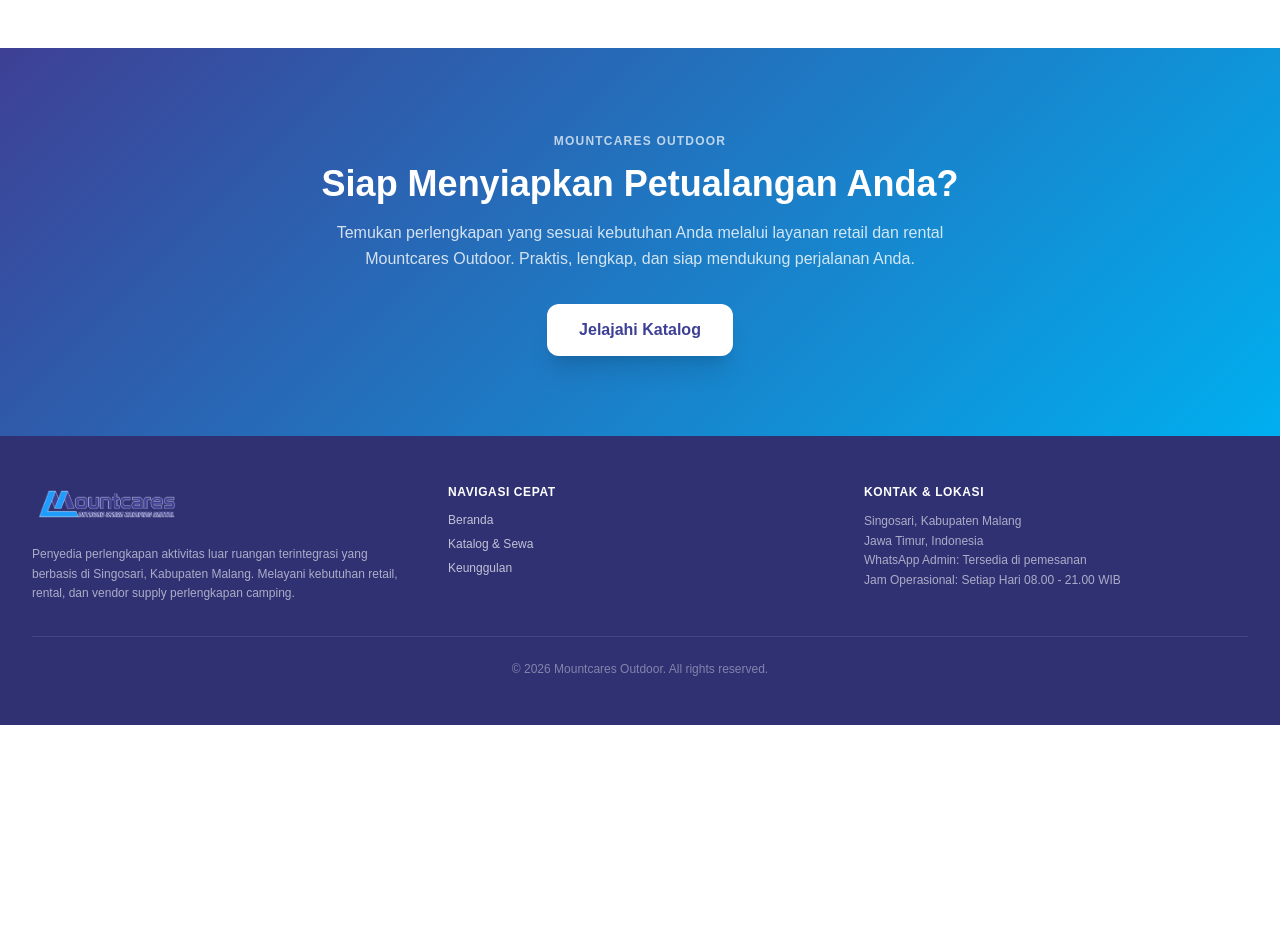
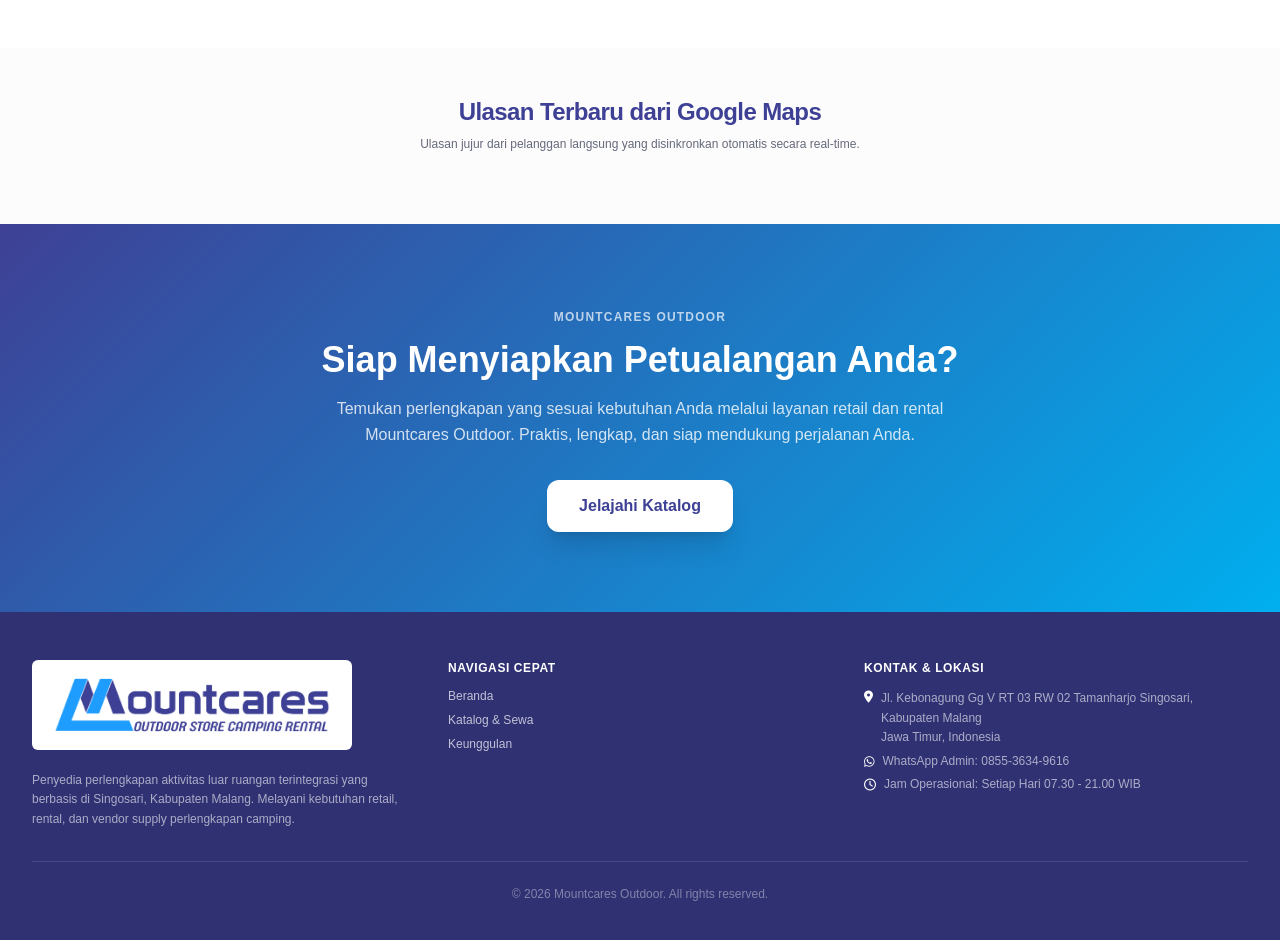
Before and after one commit to KOOPLEER/mountcares-outdoor, a Next.js app: page / in a window 1280 px wide. Shown: the part 2480-3420 px from the top of the page. Before the commit the page ends 3205 px from the top, so only its background shows below. Built offline with nearby package versions, Linux system fonts and the light colour scheme.

Commit message:
fix: fix trustindex widget position using local container ref

```diff
--- a/app/layout.js
+++ b/app/layout.js
@@ -8,11 +8,16 @@
 export default function RootLayout({ children }) {
   return (
     <html lang="id">
-      <body className="antialiased min-h-screen bg-background text-foreground">
-        {/* Header global dihapus dari sini karena setiap halaman (seperti landing page)
-            sudah mengatur navigasinya sendiri, atau bisa dikondisikan */}
+      <head>
+        {/* Tambahkan baris CDN Font Awesome di sini */}
+        <link
+          rel="stylesheet"
+          href="https://cdnjs.cloudflare.com/ajax/libs/font-awesome/6.5.1/css/all.min.css"
+        />
+      </head>
+      <body>
         {children}
       </body>
     </html>
-  )
+  );
 }
--- a/app/page.js
+++ b/app/page.js
@@ -3,6 +3,7 @@
 import { useState } from 'react'
 import Link from 'next/link'
 import { ChevronDown, Tent, Utensils, Compass, Menu } from 'lucide-react'
+import TrustindexReviews from '@/components/TrustindexReviews';
 
 const LOGO_URL =
   'https://drive.google.com/file/d/1D65EKXzH05dy2h1tN5nLckfhaqF2KOvz/view?usp=drive_link'
@@ -853,6 +854,11 @@
 
       </section>
 
+      {/* =====================================================
+      GOOGLE REVIEWS (TRUSTINDEX WIDGET)
+      ===================================================== */}
+      <TrustindexReviews />
+
 
       {/* =====================================================
           FINAL CTA
@@ -938,7 +944,7 @@
               <img
                 src="/Logo/mountcares-horizontal.png"
                 alt="Mountcares Outdoor"
-                className="h-10 w-auto object-contain"
+                className="h-auto w-80 object-contain bg-white px-2 py-1 rounded-md"
               />
             </Link>
 
@@ -996,26 +1002,47 @@
 
           {/* CONTACT */}
           <div className="space-y-3">
-
             <h4 className="font-semibold text-white text-xs uppercase tracking-wider">
               Kontak & Lokasi
             </h4>
 
-            <p className="text-xs leading-relaxed text-white/60">
+            <p className="text-xs leading-relaxed text-white/60 space-y-2">
+              {/* Alamat (Link Google Maps Dummy) */}
+              <a
+                href="https://maps.app.goo.gl/qycvhYnobY2BZ3Z39"
+                target="_blank"
+                rel="noopener noreferrer"
+                className="inline-flex items-start gap-2 hover:text-white transition-colors mb-1"
+              >
+                <i className="fa-solid fa-location-dot mt-0.5 text-white shrink-0"></i>
+                <span>
+                  Jl. Kebonagung Gg V RT 03 RW 02 Tamanharjo Singosari, Kabupaten Malang
+                  <br />
+                  Jawa Timur, Indonesia
+                </span>
+              </a>
 
-              Singosari, Kabupaten Malang
               <br />
 
-              Jawa Timur, Indonesia
+              {/* WhatsApp Admin (Link WhatsApp Dummy) */}
+              <a
+                href="https://wa.me/6285536349616?text=Saya%20ingin%20konsultasi%20layanan%20mountcares%20outdoor%20dari%20informasi%20website"
+                target="_blank"
+                rel="noopener noreferrer"
+                className="inline-flex items-center gap-2 hover:text-white transition-colors mb-1"
+              >
+                <i className="fa-brands fa-whatsapp text-white shrink-0"></i>
+                <span>WhatsApp Admin: 0855-3634-9616</span>
+              </a>
+
               <br />
 
-              WhatsApp Admin: Tersedia di pemesanan
-              <br />
-
-              Jam Operasional: Setiap Hari 08.00 - 21.00 WIB
-
+              {/* Jam Operasional */}
+              <span className="inline-flex items-center gap-2">
+                <i className="fa-regular fa-clock text-white shrink-0"></i>
+                <span>Jam Operasional: Setiap Hari 07.30 - 21.00 WIB</span>
+              </span>
             </p>
-
           </div>
 
         </div>
--- /dev/null
+++ b/components/TrustindexReviews.jsx
@@ -0,0 +1,41 @@
+'use client';
+import { useEffect, useRef } from 'react';
+
+export default function TrustindexReviews() {
+  const containerRef = useRef(null);
+
+  useEffect(() => {
+    const container = containerRef.current;
+    if (!container) return;
+
+    // Bersihkan dulu jika sudah ada isinya agar tidak double render
+    container.innerHTML = '';
+
+    // Buat elemen div khusus atau biarkan script membacanya di dalam container ini
+    const script = document.createElement('script');
+    script.src = 'https://cdn.trustindex.io/loader.js?bb3e73479fbd23512b068ca41b7';
+    script.defer = true;
+    script.async = true;
+
+    // Masukkan script ke dalam container lokal, bukan ke body global
+    container.appendChild(script);
+  }, []);
+
+  return (
+    <section className="py-12 px-4 bg-gray-50/50 w-full">
+      <div className="max-w-6xl mx-auto text-center space-y-6">
+        <div className="space-y-2">
+          <h3 className="text-xl sm:text-2xl font-bold tracking-tight text-brand-blue">
+            Ulasan Terbaru dari Google Maps
+          </h3>
+          <p className="text-xs text-muted max-w-lg mx-auto">
+            Ulasan jujur dari pelanggan langsung yang disinkronkan otomatis secara real-time.
+          </p>
+        </div>
+
+        {/* Ref kontainer lokal tempat widget akan dipaksa muncul */}
+        <div ref={containerRef} className="w-full flex justify-center"></div>
+      </div>
+    </section>
+  );
+}
```
